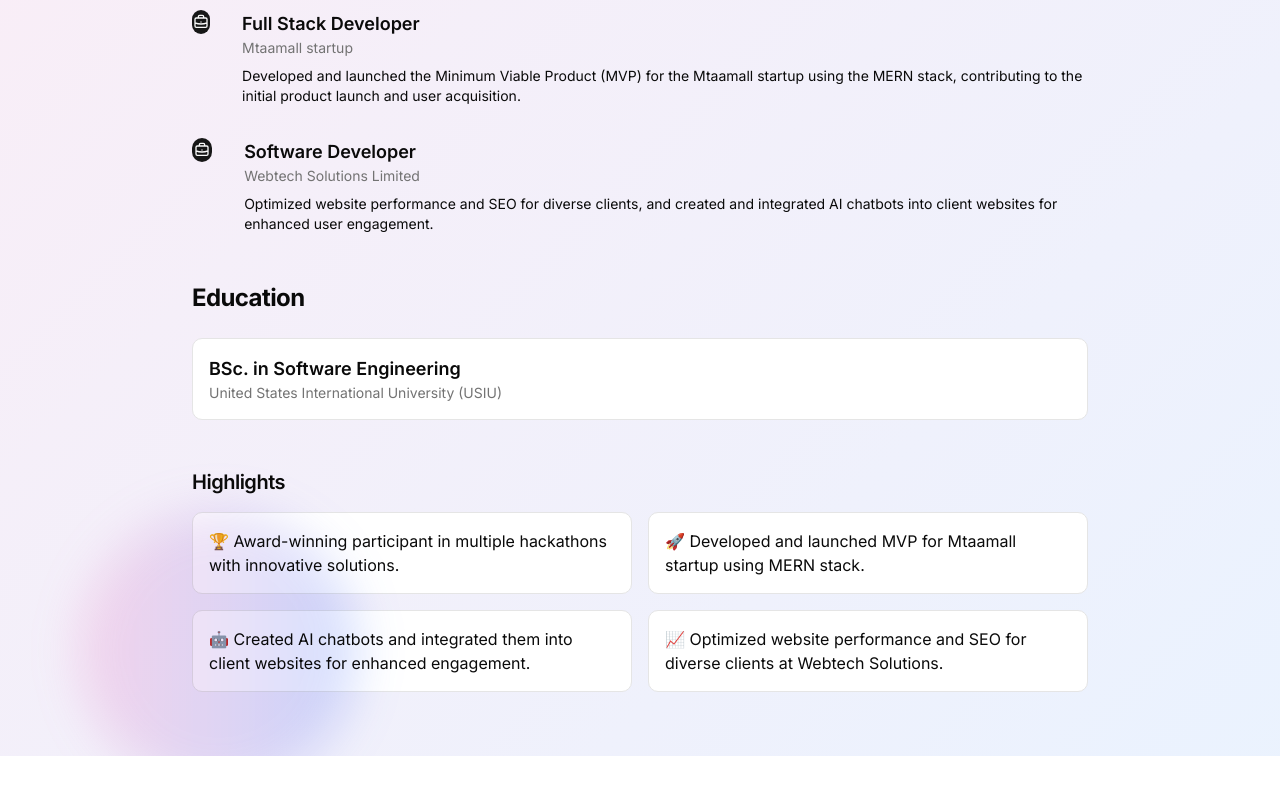
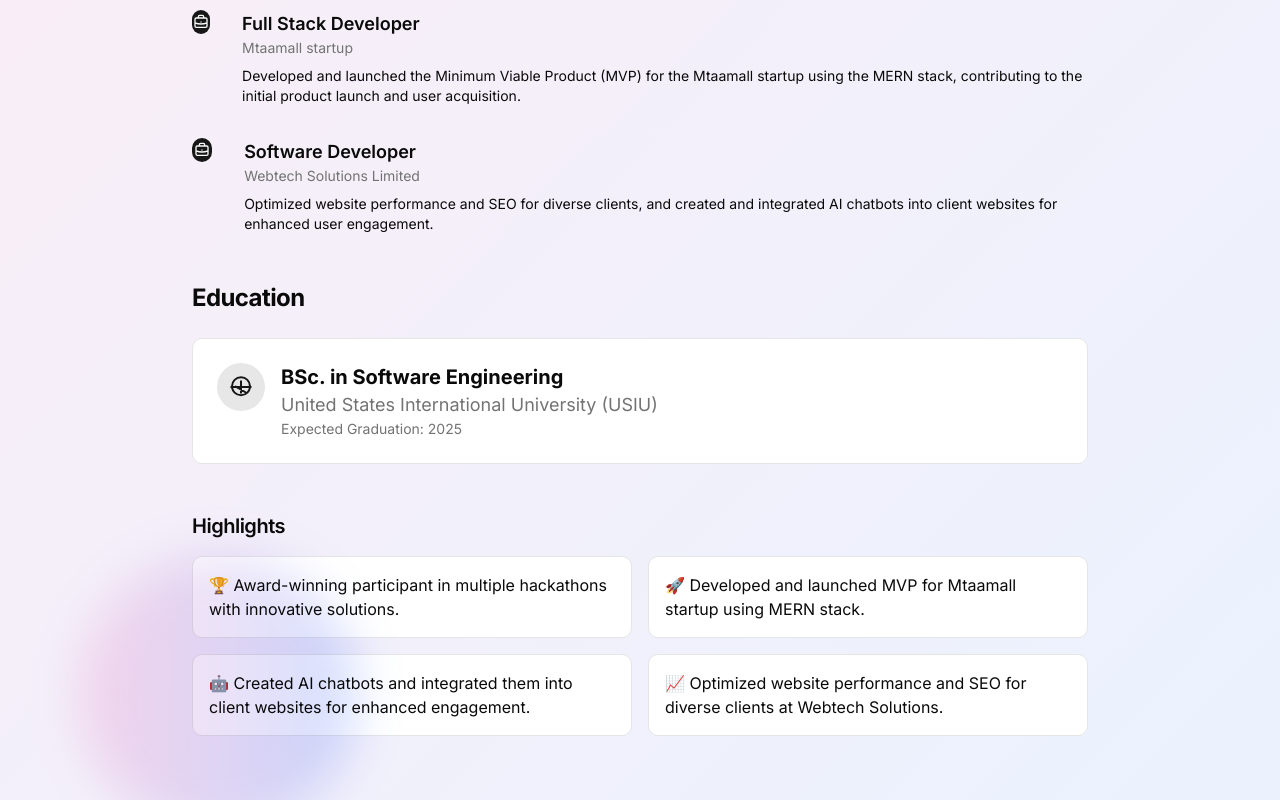
Before and after one commit to youneedgreg/Myportifolio, a Next.js app: page /about in a window 1280 px wide. Shown: the part 628-1428 px from the top of the page. Before the commit the page ends 1384 px from the top, so only its background shows below. Built offline with nearby package versions, Linux system fonts and the light colour scheme.

Commit message:
enhance education section layout with improved formatting and additional details

```diff
--- a/app/about/about-client.tsx
+++ b/app/about/about-client.tsx
@@ -104,9 +104,18 @@ export default function AboutClientPage() {
         <section className="mx-auto mt-12 max-w-4xl">
           <h2 className="text-2xl font-bold tracking-tight">Education</h2>
           <div className="mt-6 space-y-4">
-            <div className="rounded-lg border bg-card p-4">
-              <h3 className="text-lg font-semibold">BSc. in Software Engineering</h3>
-              <p className="text-sm text-muted-foreground">United States International University (USIU)</p>
+            <div className="rounded-lg border bg-card p-6">
+              <div className="flex items-start gap-4">
+                <div className="flex h-12 w-12 items-center justify-center rounded-full bg-primary/10 text-primary">
+                  <svg className="h-6 w-6" fill="none" stroke="currentColor" viewBox="0 0 24 24" xmlns="http://www.w3.org/2000/svg"><path strokeLinecap="round" strokeLinejoin="round" strokeWidth="2" d="M12 6.253v11.494m-5.22-6.224l10.44 6.224M2.25 12h19.5M12 2.25c-4.97 0-9 4.03-9 9s4.03 9 9 9 9-4.03 9-9-4.03-9-9-9z"></path></svg>
+                </div>
+                <div>
+                  <h3 className="text-xl font-bold">BSc. in Software Engineering</h3>
+                  <p className="text-lg text-muted-foreground">United States International University (USIU)</p>
+                  <p className="text-sm text-muted-foreground">Expected Graduation: 2025</p>
+                </div>
+              </div>
+
             </div>
           </div>
         </section>
```
